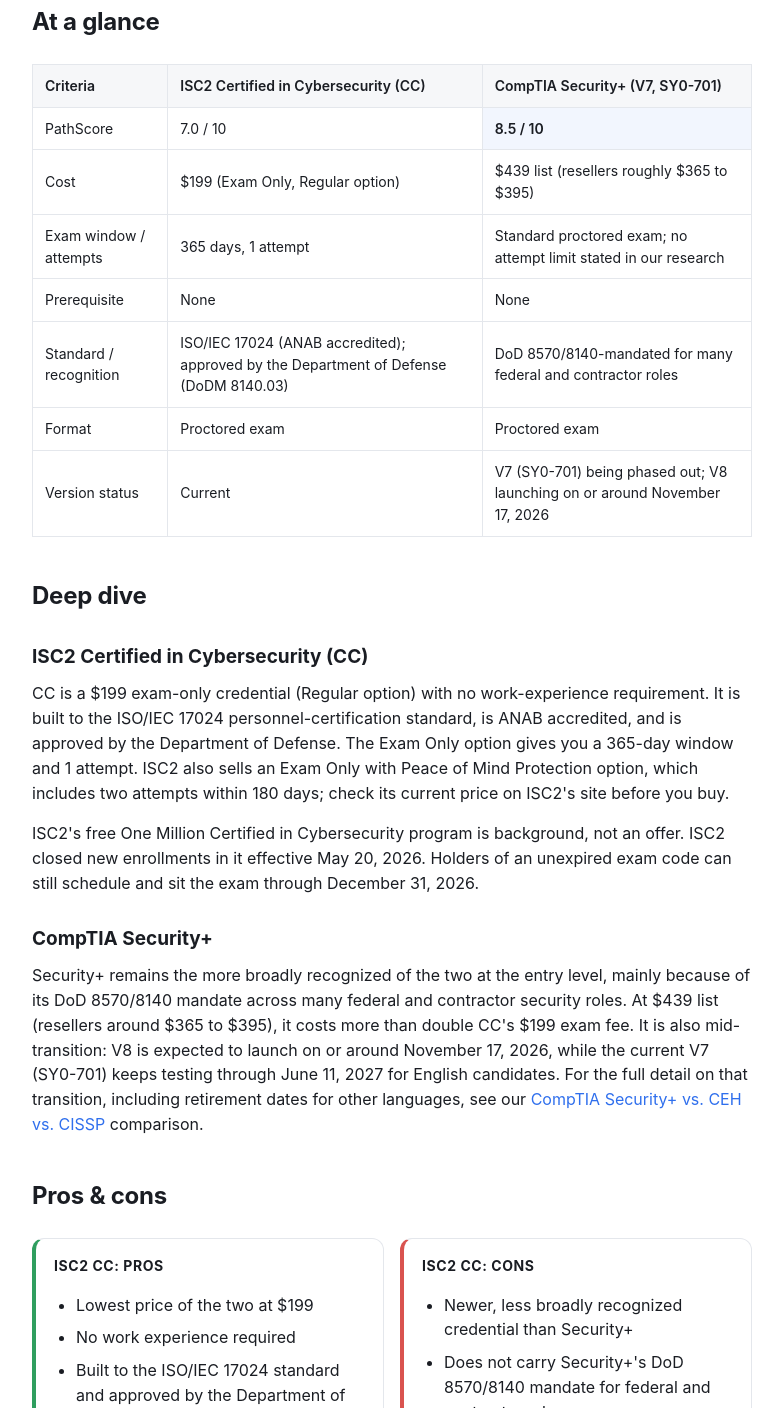
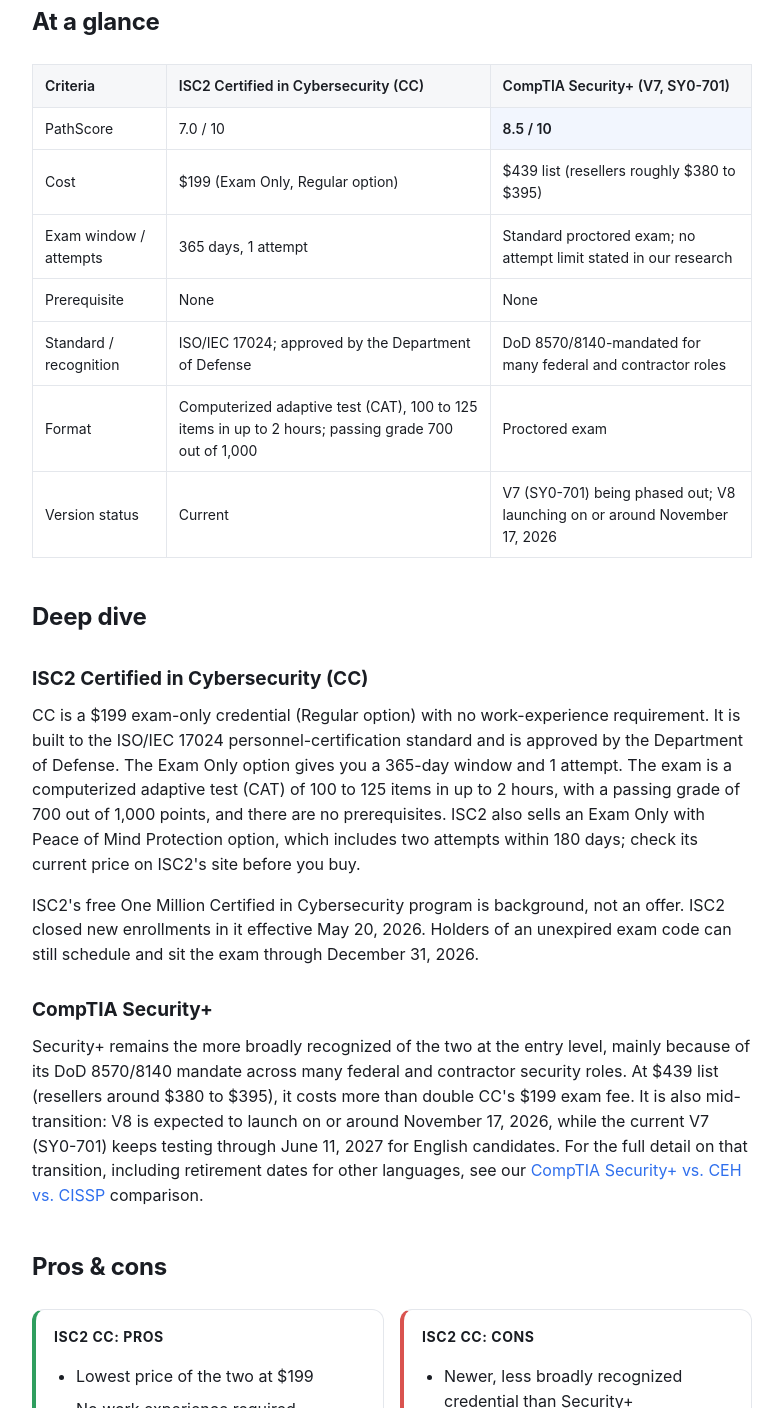
Before and after one commit to Doleha/pathscore-site, a plain HTML site: page isc2-cc-vs-security-plus-certs-comparison.html in a window 1280 px wide. Shown: the part 1540-2948 px from the top of the page, without its empty margins (248-1031 px from the left). Drawn offline with Linux system fonts and the light colour scheme.

Commit message:
ISC2 CC page: match Nova-approved draft
- Security+ reseller range corrected to $380 to $395 (Training Camp $380, Dion Training $395.10), in both table and deep dive
- Added ISC2 CC exam format: CAT, 100 to 125 items, up to 2 hours, passing grade 700/1,000, no prerequisites
- Removed ANAB accreditation and DoDM 8140.03 citation: not in the reviewed draft, needs a source before it returns

Co-Authored-By: Claude Haiku 5.5 <noreply@anthropic.com>

```diff
--- a/isc2-cc-vs-security-plus-certs-comparison.html
+++ b/isc2-cc-vs-security-plus-certs-comparison.html
@@ -98,22 +98,22 @@
     </thead>
     <tbody>
       <tr><td>PathScore</td><td>7.0 / 10</td><td class="winner">8.5 / 10</td></tr>
-      <tr><td>Cost</td><td>$199 (Exam Only, Regular option)</td><td>$439 list (resellers roughly $365 to $395)</td></tr>
+      <tr><td>Cost</td><td>$199 (Exam Only, Regular option)</td><td>$439 list (resellers roughly $380 to $395)</td></tr>
       <tr><td>Exam window / attempts</td><td>365 days, 1 attempt</td><td>Standard proctored exam; no attempt limit stated in our research</td></tr>
       <tr><td>Prerequisite</td><td>None</td><td>None</td></tr>
-      <tr><td>Standard / recognition</td><td>ISO/IEC 17024 (ANAB accredited); approved by the Department of Defense (DoDM 8140.03)</td><td>DoD 8570/8140-mandated for many federal and contractor roles</td></tr>
-      <tr><td>Format</td><td>Proctored exam</td><td>Proctored exam</td></tr>
+      <tr><td>Standard / recognition</td><td>ISO/IEC 17024; approved by the Department of Defense</td><td>DoD 8570/8140-mandated for many federal and contractor roles</td></tr>
+      <tr><td>Format</td><td>Computerized adaptive test (CAT), 100 to 125 items in up to 2 hours; passing grade 700 out of 1,000</td><td>Proctored exam</td></tr>
       <tr><td>Version status</td><td>Current</td><td>V7 (SY0-701) being phased out; V8 launching on or around November 17, 2026</td></tr>
     </tbody>
   </table>
 
   <h2 id="deep-dive">Deep dive</h2>
   <h3>ISC2 Certified in Cybersecurity (CC)</h3>
-  <p>CC is a $199 exam-only credential (Regular option) with no work-experience requirement. It is built to the ISO/IEC 17024 personnel-certification standard, is ANAB accredited, and is approved by the Department of Defense. The Exam Only option gives you a 365-day window and 1 attempt. ISC2 also sells an Exam Only with Peace of Mind Protection option, which includes two attempts within 180 days; check its current price on ISC2's site before you buy.</p>
+  <p>CC is a $199 exam-only credential (Regular option) with no work-experience requirement. It is built to the ISO/IEC 17024 personnel-certification standard and is approved by the Department of Defense. The Exam Only option gives you a 365-day window and 1 attempt. The exam is a computerized adaptive test (CAT) of 100 to 125 items in up to 2 hours, with a passing grade of 700 out of 1,000 points, and there are no prerequisites. ISC2 also sells an Exam Only with Peace of Mind Protection option, which includes two attempts within 180 days; check its current price on ISC2's site before you buy.</p>
   <p>ISC2's free One Million Certified in Cybersecurity program is background, not an offer. ISC2 closed new enrollments in it effective May 20, 2026. Holders of an unexpired exam code can still schedule and sit the exam through December 31, 2026.</p>
 
   <h3>CompTIA Security+</h3>
-  <p>Security+ remains the more broadly recognized of the two at the entry level, mainly because of its DoD 8570/8140 mandate across many federal and contractor security roles. At $439 list (resellers around $365 to $395), it costs more than double CC's $199 exam fee. It is also mid-transition: V8 is expected to launch on or around November 17, 2026, while the current V7 (SY0-701) keeps testing through June 11, 2027 for English candidates. For the full detail on that transition, including retirement dates for other languages, see our <a href="./security-certs-comparison.html">CompTIA Security+ vs. CEH vs. CISSP</a> comparison.</p>
+  <p>Security+ remains the more broadly recognized of the two at the entry level, mainly because of its DoD 8570/8140 mandate across many federal and contractor security roles. At $439 list (resellers around $380 to $395), it costs more than double CC's $199 exam fee. It is also mid-transition: V8 is expected to launch on or around November 17, 2026, while the current V7 (SY0-701) keeps testing through June 11, 2027 for English candidates. For the full detail on that transition, including retirement dates for other languages, see our <a href="./security-certs-comparison.html">CompTIA Security+ vs. CEH vs. CISSP</a> comparison.</p>
 
   <h2 id="pros-cons">Pros &amp; cons</h2>
   <div class="pros-cons">
```
